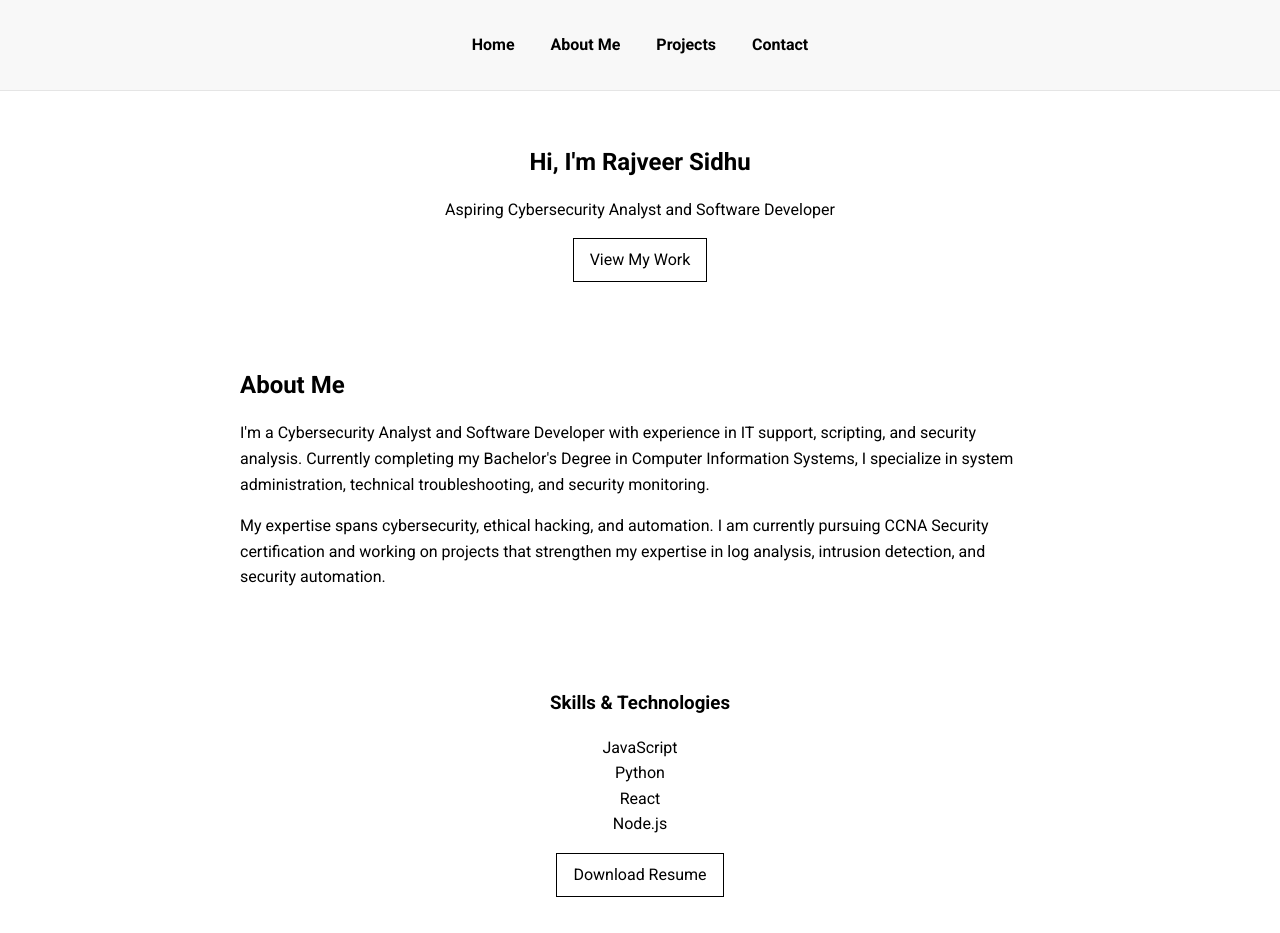
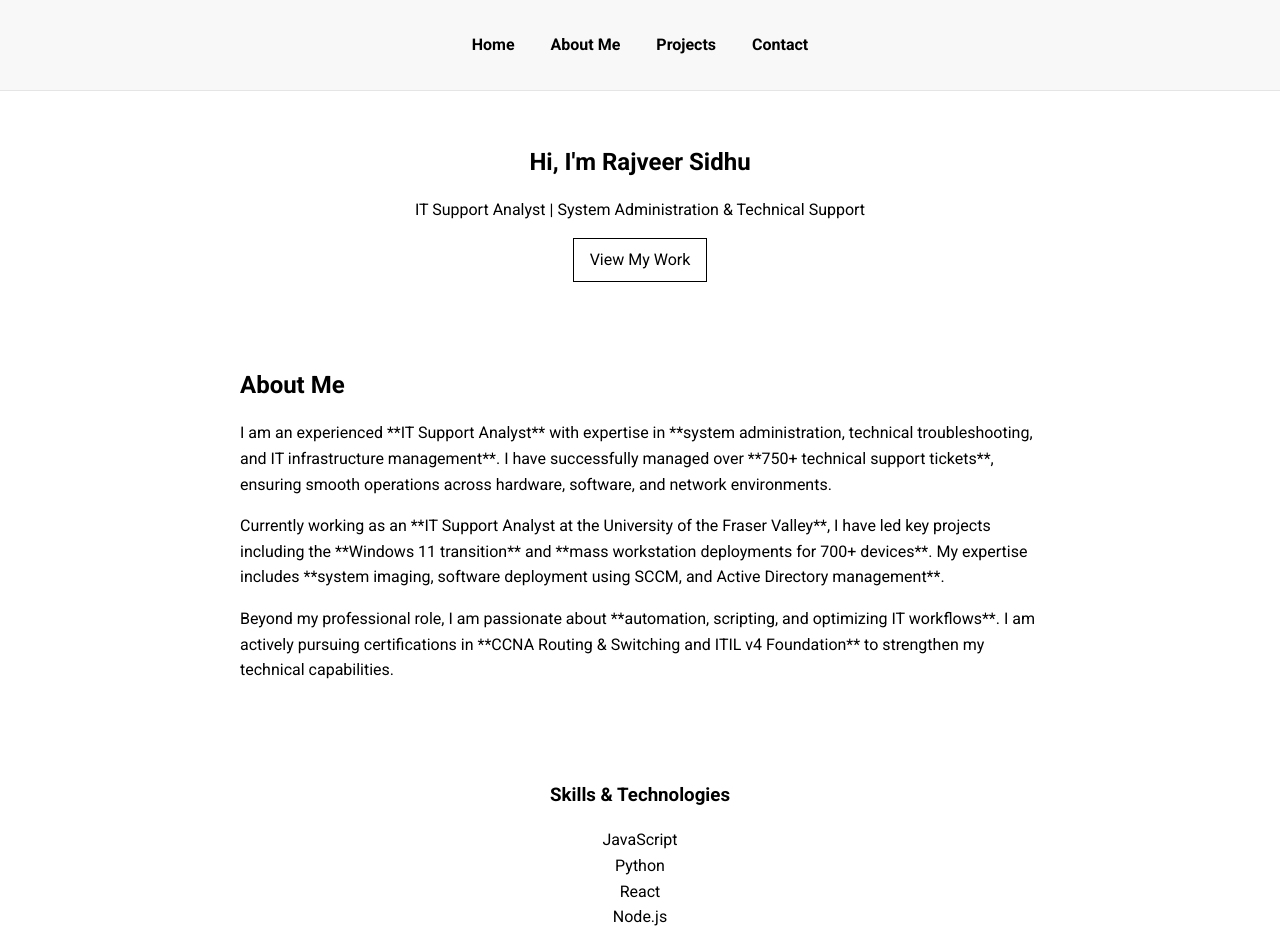
Before and after one commit to rajveersidhu/rajveersidhu.github.io, a website: page index.html in a window 1280 px wide. Shown: the top 933 px of the page. Drawn offline with Linux system fonts and the light colour scheme.

Commit message:
Update index.html

```diff
--- a/index.html
+++ b/index.html
@@ -18,15 +18,17 @@
             </ul>
         </nav>
     </header>
-    <section id="home">
+   <section id="home">
         <h1>Hi, I'm Rajveer Sidhu</h1>
-        <p>Aspiring Cybersecurity Analyst and Software Developer</p>
+        <p>IT Support Analyst | System Administration & Technical Support</p>
         <a href="#projects" class="cta">View My Work</a>
     </section>
-   <section id="about">
+
+    <section id="about">
         <h2>About Me</h2>
-        <p>I'm a Cybersecurity Analyst and Software Developer with experience in IT support, scripting, and security analysis. Currently completing my Bachelor's Degree in Computer Information Systems, I specialize in system administration, technical troubleshooting, and security monitoring.</p>
-        <p>My expertise spans cybersecurity, ethical hacking, and automation. I am currently pursuing CCNA Security certification and working on projects that strengthen my expertise in log analysis, intrusion detection, and security automation.</p>
+        <p>I am an experienced **IT Support Analyst** with expertise in **system administration, technical troubleshooting, and IT infrastructure management**. I have successfully managed over **750+ technical support tickets**, ensuring smooth operations across hardware, software, and network environments.</p>
+        <p>Currently working as an **IT Support Analyst at the University of the Fraser Valley**, I have led key projects including the **Windows 11 transition** and **mass workstation deployments for 700+ devices**. My expertise includes **system imaging, software deployment using SCCM, and Active Directory management**.</p>
+        <p>Beyond my professional role, I am passionate about **automation, scripting, and optimizing IT workflows**. I am actively pursuing certifications in **CCNA Routing & Switching and ITIL v4 Foundation** to strengthen my technical capabilities.</p>
     </section>
         <section id="skills">
         <h3>Skills & Technologies</h3>
```
